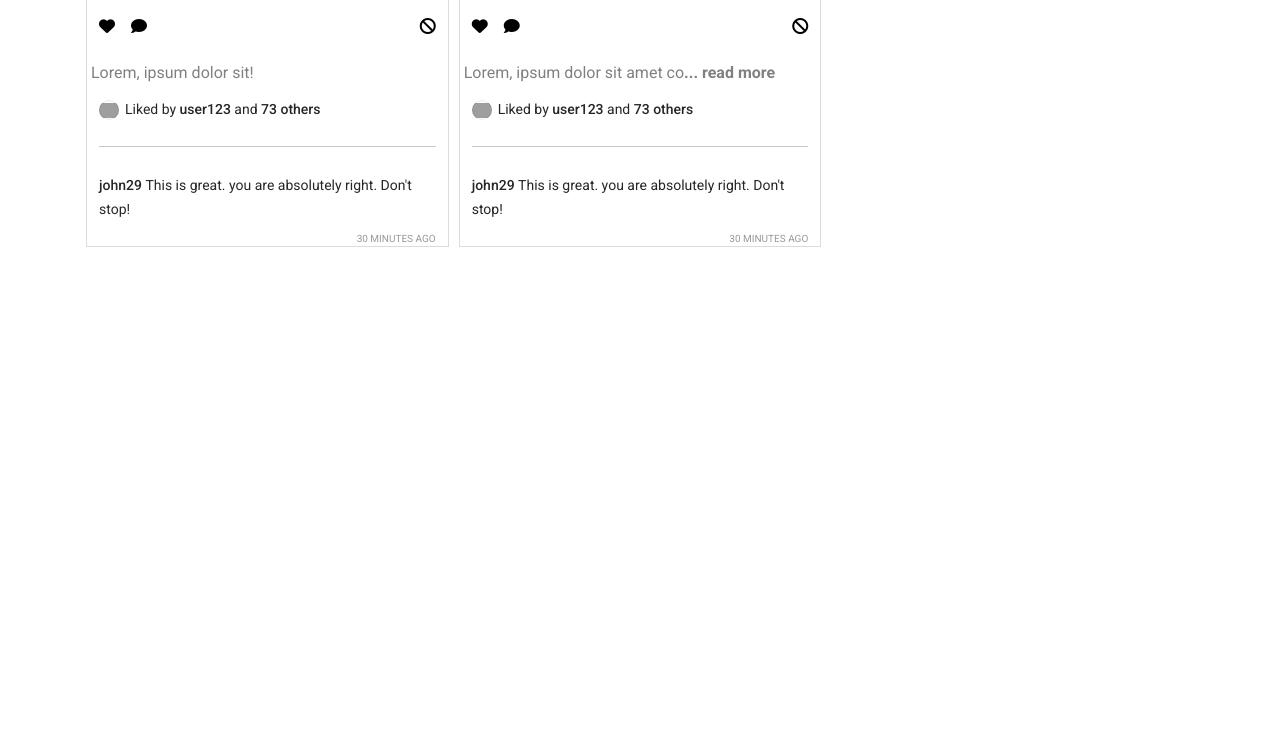
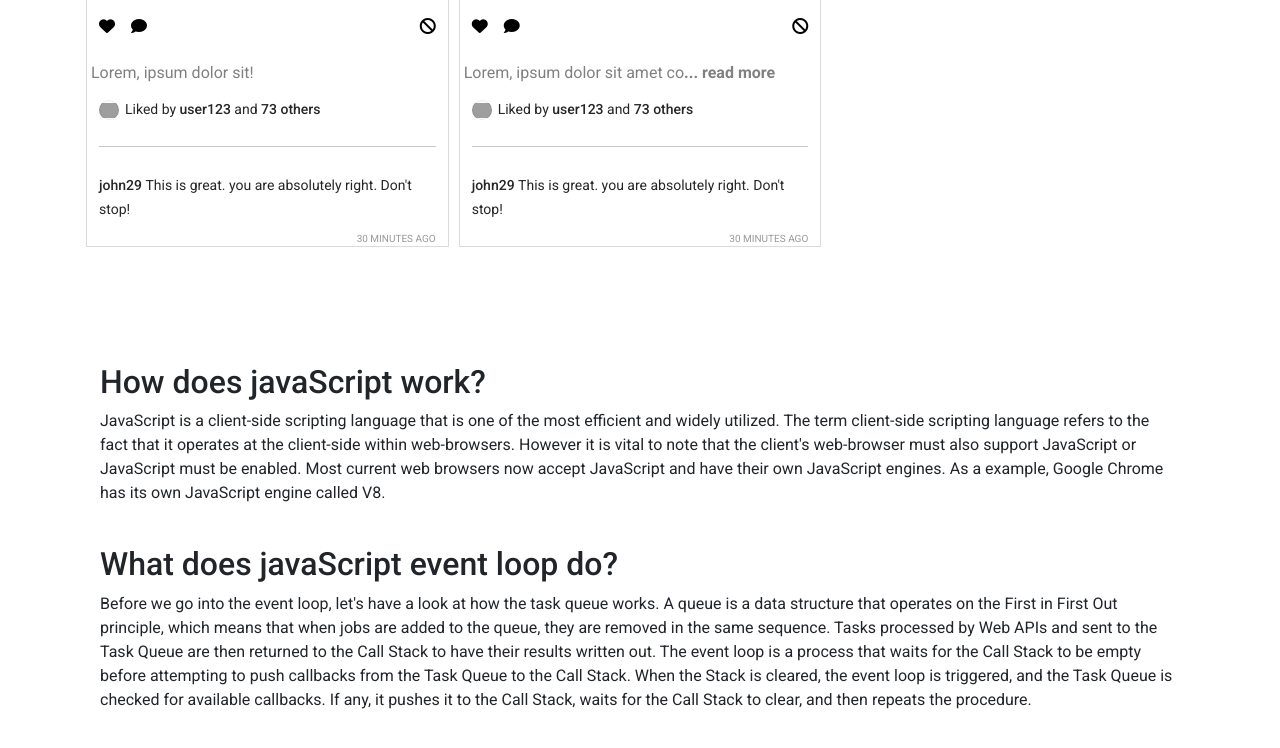
Before and after one commit to Kazisunny2/insta-shohor, a plain HTML site: page index.html in a window 1280 px wide. Shown: the part 1285-2033 px from the top of the page. Before the commit the page ends 1548 px from the top, so only its background shows below. Drawn offline with nearby package versions, Linux system fonts and the light colour scheme; grey boxes are pictures that could not be loaded.

Commit message:
Answer added

```diff
--- a/css/style.css
+++ b/css/style.css
@@ -1,4 +1,4 @@
-@import url('https://fonts.googleapis.com/css2?family=Roboto:wght@300;400;500;700&display=swap');
+@import url("https://fonts.googleapis.com/css2?family=Roboto:wght@300;400;500;700&display=swap");
 
 /* CSS Reset */
 *,
@@ -14,7 +14,7 @@ button,
 input,
 select,
 textarea {
-  font-family: 'Roboto', sans-serif;
+  font-family: "Roboto", sans-serif;
 }
 
 /* Vars */
@@ -44,7 +44,7 @@ img {
   max-width: 100%;
 }
 
-#posts{
+#posts {
   display: grid;
   gap: 10px;
   grid-template-columns: repeat(3, 1fr);
@@ -62,7 +62,6 @@ img {
   overflow: hidden;
   border: 1px solid var(--border);
   text-align: left;
-
 }
 
 .post__header {
@@ -86,7 +85,7 @@ img {
   position: relative;
 }
 .post__avatar::after {
-  content: '';
+  content: "";
   position: absolute;
   top: 0;
   bottom: 0;
@@ -200,7 +199,7 @@ img {
   position: relative;
 }
 .post__likes-avatar::after {
-  content: '';
+  content: "";
   position: absolute;
   top: 0;
   bottom: 0;
@@ -233,23 +232,25 @@ img {
   text-transform: uppercase;
   text-align: right;
 }
-.post__content{
+.post__content {
   margin: 10px 0;
   color: gray;
 }
 
-#liked{
+#liked {
   display: none;
 }
-#reported{
+#reported {
   display: none;
+}
+#questions {
+  margin: 100px;
 }
 
 @media only screen and (max-width: 992px) {
   #posts {
     grid-template-columns: repeat(2, 1fr);
   }
-
 }
 @media only screen and (max-width: 576px) {
   #posts {
--- a/index.html
+++ b/index.html
@@ -51,15 +51,27 @@
           id="navbarSupportedContent"
         >
           <ul class="navbar-nav mr-auto">
-                        <li class="nav-link active" role="button" onclick="switchTab( 'posts' )">
+            <li
+              class="nav-link active"
+              role="button"
+              onclick="switchTab( 'posts' )"
+            >
               <i class="fa-solid fa-house"></i>
             </li>
 
-                        <li class="nav-link active" role="button" onclick="switchTab( 'liked' )">
+            <li
+              class="nav-link active"
+              role="button"
+              onclick="switchTab( 'liked' )"
+            >
               <i class="fa-solid fa-heart text-danger"></i>
             </li>
 
-                        <li class="nav-link active" role="button" onclick="switchTab( 'reported' )">
+            <li
+              class="nav-link active"
+              role="button"
+              onclick="switchTab( 'reported' )"
+            >
               <i class="fa-solid fa-eye-slash"></i>
             </li>
           </ul>
@@ -67,8 +79,7 @@
       </nav>
     </header>
     <main class="main container mx-auto p-3">
-            <div id="posts">
-            </div>
+      <div id="posts"></div>
       <div id="liked">
         <h1>Liked posts</h1>
       </div>
@@ -77,6 +88,35 @@
         <h1>Reported posts</h1>
       </div>
     </main>
+    <section id="questions">
+      <h2>How does javaScript work?</h2>
+      <p>
+        JavaScript is a client-side scripting language that is one of the most
+        efficient and widely utilized. The term client-side scripting language
+        refers to the fact that it operates at the client-side within
+        web-browsers. However it is vital to note that the client's web-browser
+        must also support JavaScript or JavaScript must be enabled. Most current
+        web browsers now accept JavaScript and have their own JavaScript
+        engines. As a example, Google Chrome has its own JavaScript engine
+        called V8.
+      </p>
+      <br />
+      <h2>What does javaScript event loop do?</h2>
+      <p>
+        Before we go into the event loop, let's have a look at how the task
+        queue works. A queue is a data structure that operates on the First in
+        First Out principle, which means that when jobs are added to the queue,
+        they are removed in the same sequence. Tasks processed by Web APIs and
+        sent to the Task Queue are then returned to the Call Stack to have their
+        results written out. The event loop is a process that waits for the Call
+        Stack to be empty before attempting to push callbacks from the Task
+        Queue to the Call Stack. When the Stack is cleared, the event loop is
+        triggered, and the Task Queue is checked for available callbacks. If
+        any, it pushes it to the Call Stack, waits for the Call Stack to clear,
+        and then repeats the procedure.
+      </p>
+    </section>
+
     <footer></footer>
 
     <!-- add javascript  file  -->
```
Lines whose indentation alone changed are shown as unchanged.
